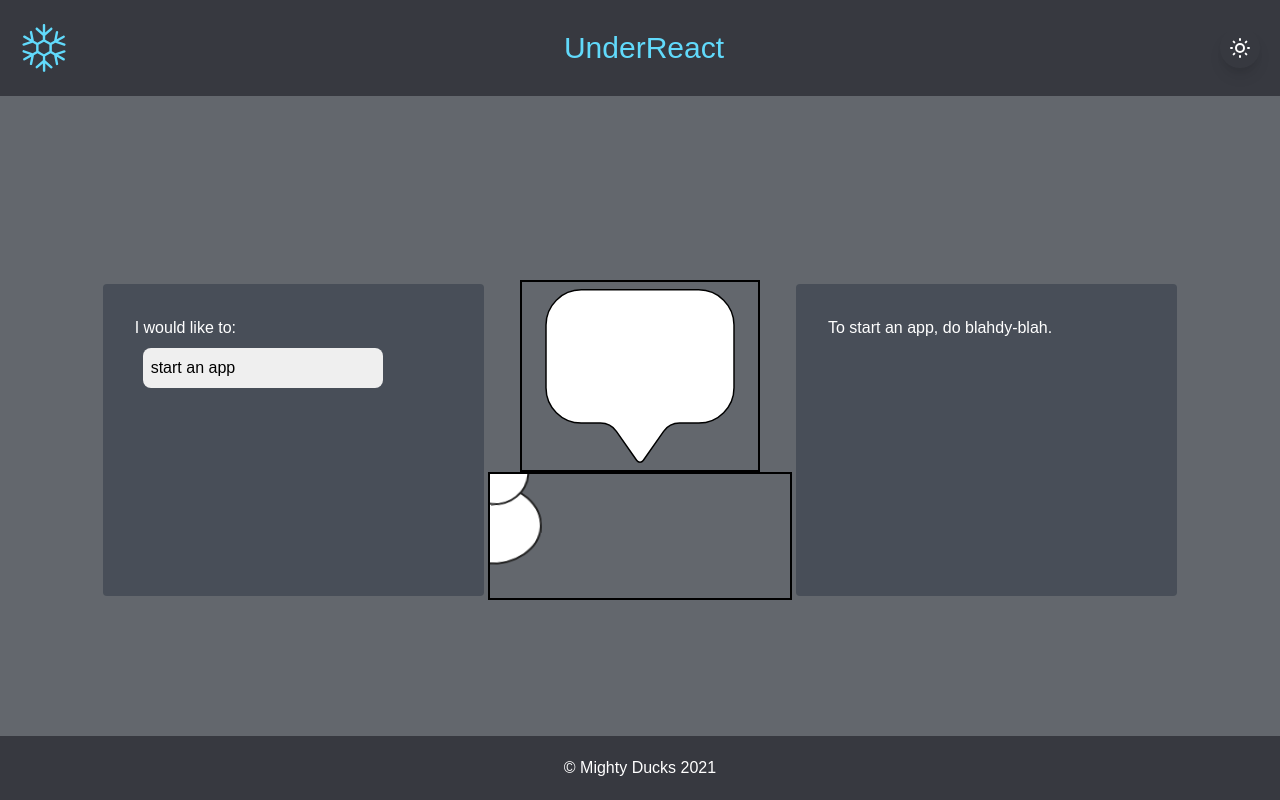
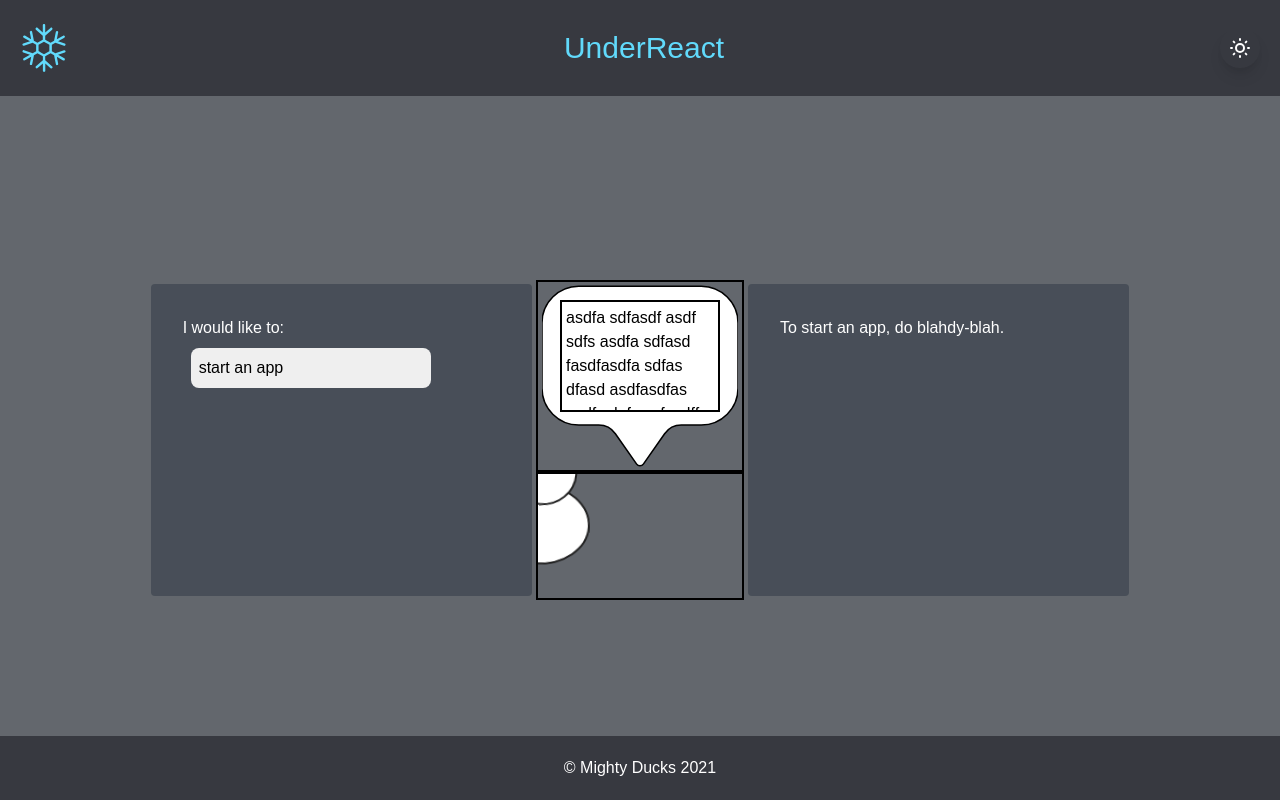
Before and after one commit to Holberton-Webstack-Portfolio-Project/UnderReact, a React (Create React App) app: page / in a window 1280 px wide. Built offline with nearby package versions, Linux system fonts and the light colour scheme.

Commit message:
[DEV] Add basic speech bubble animation

```diff
--- a/src/components/Melty.css
+++ b/src/components/Melty.css
@@ -1,3 +1,12 @@
+.speechContainer {
+    position: relative;
+}
+
+.bubble {
+    -webkit-animation: bounceBubble 0.5s both ease-out 0.2s;
+}
+
+
 .swayFeet {
     -webkit-animation: swayFeet 4s infinite ease-out;
 }
@@ -193,7 +202,7 @@
 .talk {
     transform: translateZ(0);
     will-change: transform;
-    -webkit-animation: talk 2s both linear 1.3s;
+    -webkit-animation: talk 1.4s both linear 0.5s;
 }
 
 @keyframes bounceFeet {
@@ -261,3 +270,22 @@
         -webkit-transform: rotate(0deg) scale(1, 1);
     }
 }
+
+
+@keyframes bounceBubble {
+    0% {
+        -webkit-transform: scale(1, 1);
+    }
+    30% {
+        -webkit-transform: scale(0.8, 1.2);
+    }
+    60% {
+        -webkit-transform: scale(1.1, 0.9);
+    }
+    80% {
+        -webkit-transform: scale(0.95, 1.05);
+    }
+    100% {
+        -webkit-transform: scale(1, 1);
+    }
+}
--- a/src/components/Melty.js
+++ b/src/components/Melty.js
@@ -7,7 +7,7 @@ export default function Melty (props) {
     return (
         <div className="mb-4 w-auto lg:mb-0 flex flex-col items-center h-128 w-96">
           <MeltySpeech />
-          <div className="border-black border-2 h-32">
+          <div className="border-black border-2 h-32 w-52">
             <MeltyIcon />
           </div>
         </div>
--- a/src/components/MeltySpeech.js
+++ b/src/components/MeltySpeech.js
@@ -4,9 +4,13 @@ import './Melty.css';
 
 export default function MeltySpeech (props) {
     return (
-        <div className="border-black border-2 flex items-center h-48 w-60">
-          <MeltyBubble />
-          <p></p>
+        <div className="speechContainer border-black border-2 flex items-center h-48 w-52">
+          <div className="bubble p-1" >
+            <MeltyBubble />
+          </div>
+          <div className="border-black border-2 w-40 h-28 p-1 overflow-auto" style={{position: "absolute", top: 18, left: 22}}>
+            <p className="bubbleText">asdfa sdfasdf asdf sdfs asdfa sdfasd fasdfasdfa sdfas dfasd asdfasdfas asdf sdafas sfasdff</p>
+          </div>
         </div>
     )
 }
```
